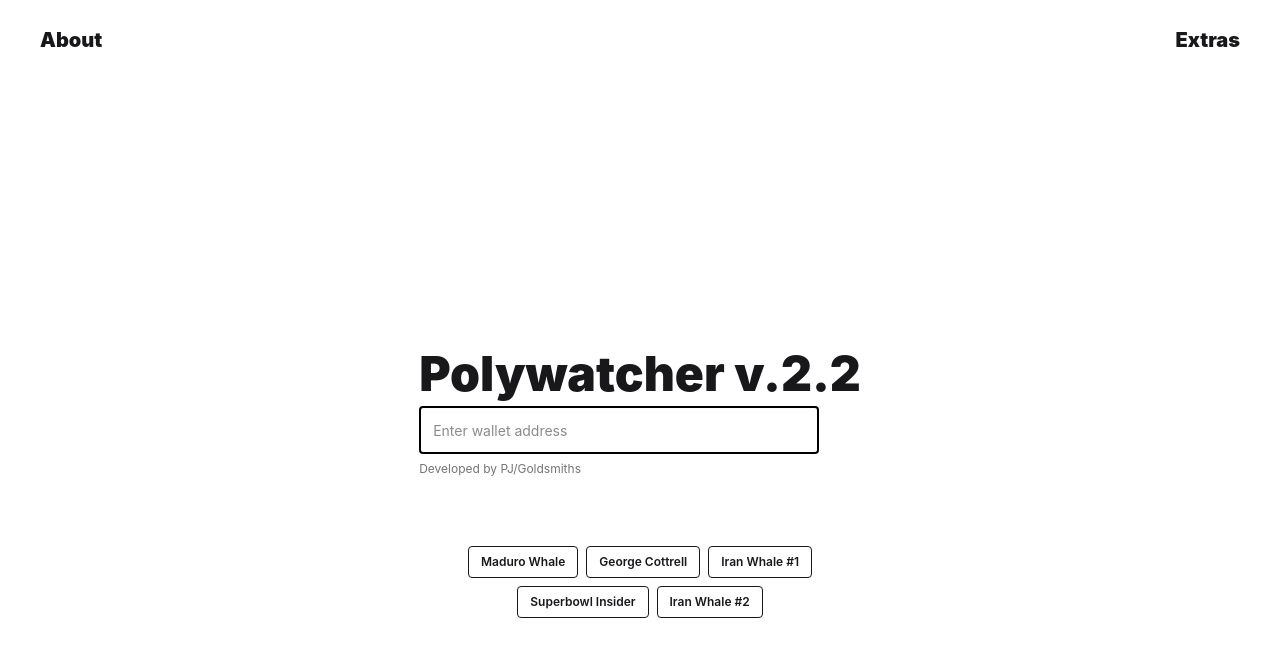
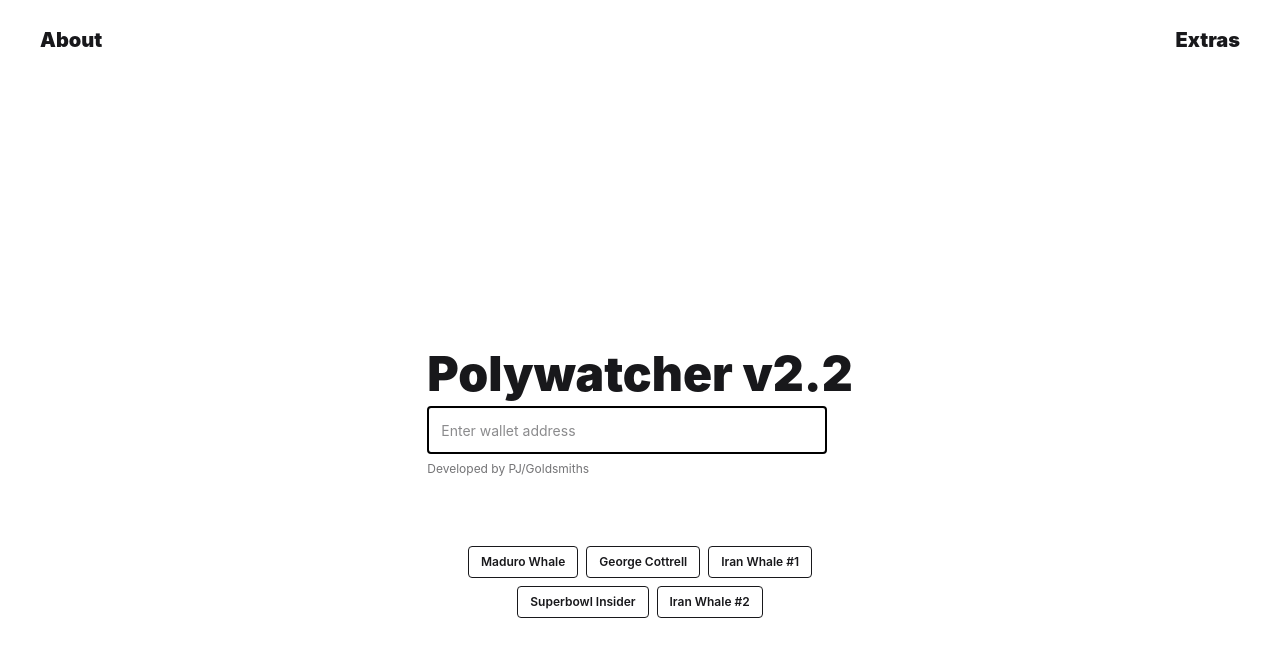
Before and after one commit to pannjie/Polywatcher, a SvelteKit app in the folder frontend/: page / in a window 1280 px wide. Shown: the top 656 px of the page. Built offline with nearby package versions, Linux system fonts and the light colour scheme.

Commit message:
Update +page.svelte

```diff
--- a/frontend/src/routes/+page.svelte
+++ b/frontend/src/routes/+page.svelte
@@ -27,7 +27,7 @@
 
     <div class="min-h-screen flex flex-col items-center justify-center">
       <fieldset class="fieldset">
-        <legend class="fieldset-legend font-black text-5xl">Polywatcher v.2.2</legend>
+        <legend class="fieldset-legend font-black text-5xl">Polywatcher v2.2</legend>
         {#if navigating.to}
           <div class="flex justify-center w-100"><span class="loading loading-bars loading-xl"></span></div>
         {:else}
```
